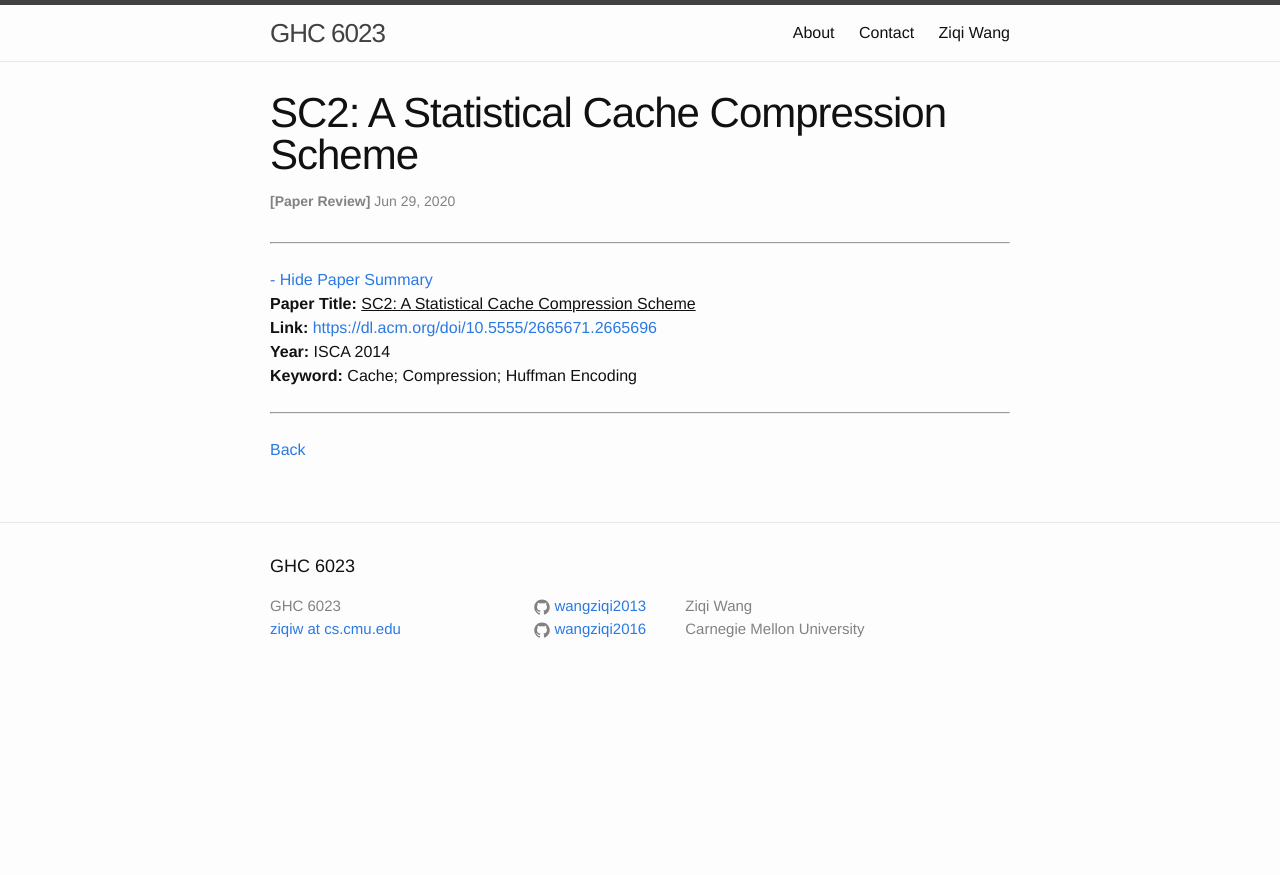
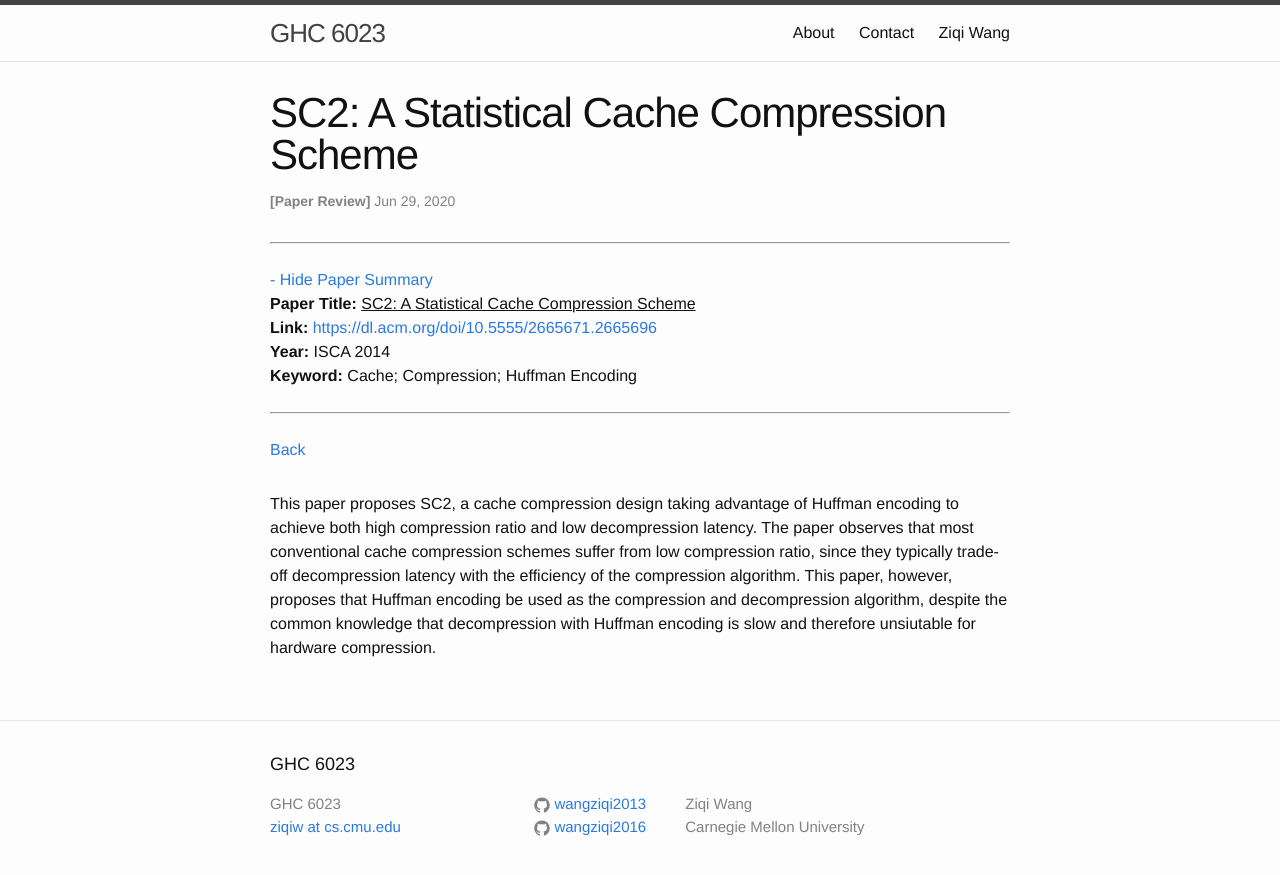
Before and after one commit to wangziqi2013/wangziqi2013.github.io, a Jekyll site: the page built from _posts/2020-06-29-sc2.markdown, in a window 1280 px wide. Shown: the top 875 px of the page. Built offline with Jekyll 4.4.1, drawn with Linux system fonts in a browser that asks for light colours.

Commit message:
Adding motivation

```diff
--- a/_posts/2020-06-29-sc2.markdown
+++ b/_posts/2020-06-29-sc2.markdown
@@ -12,3 +12,9 @@ htm_cd:
 htm_cr:
 version_mgmt:
 ---
+
+This paper proposes SC2, a cache compression design taking advantage of Huffman encoding to achieve both high compression
+ratio and low decompression latency. The paper observes that most conventional cache compression schemes suffer from low
+compression ratio, since they typically trade-off decompression latency with the efficiency of the compression algorithm.
+This paper, however, proposes that Huffman encoding be used as the compression and decompression algorithm, despite
+the common knowledge that decompression with Huffman encoding is slow and therefore unsiutable for hardware compression.
```
